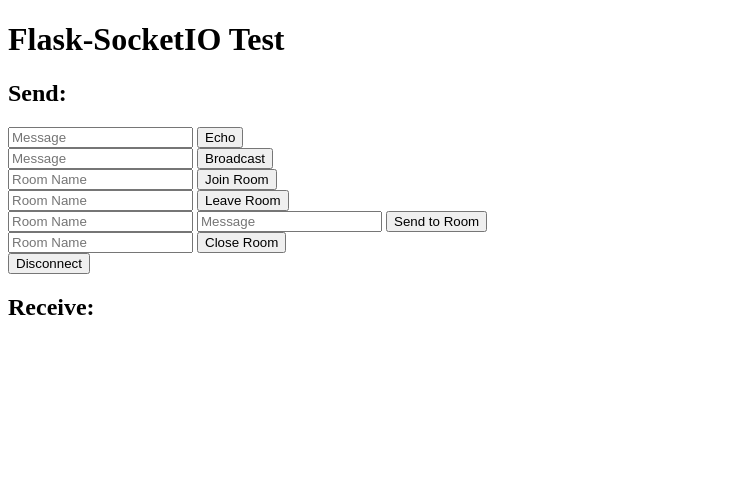
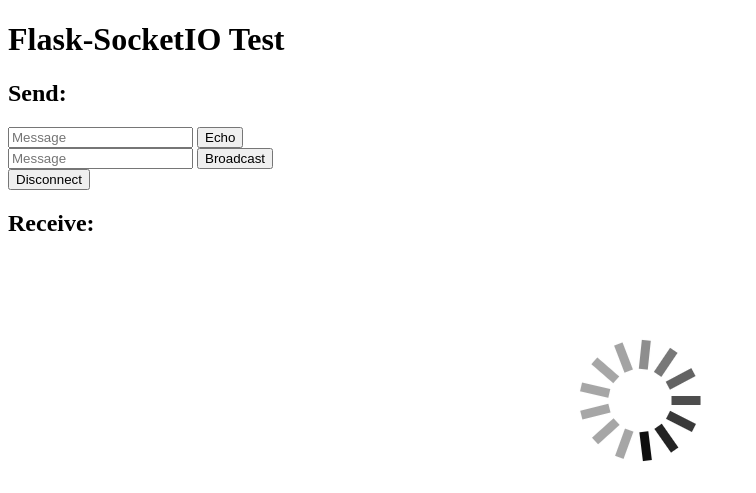
Before and after one commit to AKPsi-OT/akpsi_vote_server, a Flask app: template templates/index.html in a window 1280 px wide. Shown: the top 493 px of the page, without its empty margins (0-756 px from the left). Run offline with Flask 2, Linux system fonts and the light colour scheme; the template is opened without the code that fills it, so the values that code supplies are empty; some libraries are stand-ins or nearby versions.

Commit message:
index: add spinner

```diff
--- a/templates/index.html
+++ b/templates/index.html
@@ -3,10 +3,37 @@
 <head>
     <title>Flask-SocketIO Test</title>
     <script type="text/javascript" src="//code.jquery.com/jquery-1.4.2.min.js"></script>
+    <script type="text/javascript" src="/static/spin.min.js"></script>
     <script type="text/javascript" src="//cdnjs.cloudflare.com/ajax/libs/socket.io/0.9.16/socket.io.min.js"></script>
     <script type="text/javascript" charset="utf-8">
         var username = '{{ username }}';
         $(document).ready(function(){
+            var opts = {
+              lines: 13 // The number of lines to draw
+            , length: 26 // The length of each line
+            , width: 12 // The line thickness
+            , radius: 42 // The radius of the inner circle
+            , scale: 0.75 // Scales overall size of the spinner
+            , corners: 0 // Corner roundness (0..1)
+            , color: '#000' // #rgb or #rrggbb or array of colors
+            , opacity: 0.35 // Opacity of the lines
+            , rotate: 0 // The rotation offset
+            , direction: 1 // 1: clockwise, -1: counterclockwise
+            , speed: 0.8 // Rounds per second
+            , trail: 60 // Afterglow percentage
+            , fps: 20 // Frames per second when using setTimeout() as a fallback for CSS
+            , zIndex: 2e9 // The z-index (defaults to 2000000000)
+            , className: 'spinner' // The CSS class to assign to the spinner
+            , top: '50%' // Top position relative to parent
+            , left: '50%' // Left position relative to parent
+            , shadow: false // Whether to render a shadow
+            , hwaccel: false // Whether to use hardware acceleration
+            , position: 'absolute' // Element positioning
+            }
+
+            var target = document.getElementById('log')
+            var spinner = new Spinner(opts).spin(target);
+
             namespace = '/vote'; // change to an empty string to use the global namespace
 
             // the socket.io documentation recommends sending an explicit package upon connection
@@ -28,34 +55,7 @@
 
             // handlers for the different forms in the page
             // these send data to the server in a variety of ways
-            $('form#emit').submit(function(event) {
-                socket.emit('my event', {data: $('#emit_data').val()});
-                return false;
-            });
-            $('form#broadcast').submit(function(event) {
-                socket.emit('my broadcast event', {data: $('#broadcast_data').val()});
-                return false;
-            });
-            $('form#join').submit(function(event) {
-                socket.emit('join', {room: $('#join_room').val()});
-                return false;
-            });
-            $('form#leave').submit(function(event) {
-                socket.emit('leave', {room: $('#leave_room').val()});
-                return false;
-            });
-            $('form#send_room').submit(function(event) {
-                socket.emit('my room event', {room: $('#room_name').val(), data: $('#room_data').val()});
-                return false;
-            });
-            $('form#close').submit(function(event) {
-                socket.emit('close room', {room: $('#close_room').val()});
-                return false;
-            });
-            $('form#disconnect').submit(function(event) {
-                socket.emit('disconnect request');
-                return false;
-            });
+
         });
     </script>
 </head>
@@ -70,23 +70,6 @@
         <input type="text" name="broadcast_data" id="broadcast_data" placeholder="Message">
         <input type="submit" value="Broadcast">
     </form>
-    <form id="join" method="POST" action='#'>
-        <input type="text" name="join_room" id="join_room" placeholder="Room Name">
-        <input type="submit" value="Join Room">
-    </form>
-    <form id="leave" method="POST" action='#'>
-        <input type="text" name="leave_room" id="leave_room" placeholder="Room Name">
-        <input type="submit" value="Leave Room">
-    </form>
-    <form id="send_room" method="POST" action='#'>
-        <input type="text" name="room_name" id="room_name" placeholder="Room Name">
-        <input type="text" name="room_data" id="room_data" placeholder="Message">
-        <input type="submit" value="Send to Room">
-    </form>
-    <form id="close" method="POST" action="#">
-        <input type="text" name="close_room" id="close_room" placeholder="Room Name">
-        <input type="submit" value="Close Room">
-    </form>
     <form id="disconnect" method="POST" action="#">
         <input type="submit" value="Disconnect">
     </form>
```
Also changed, not shown: static/spin.min.js (added).
